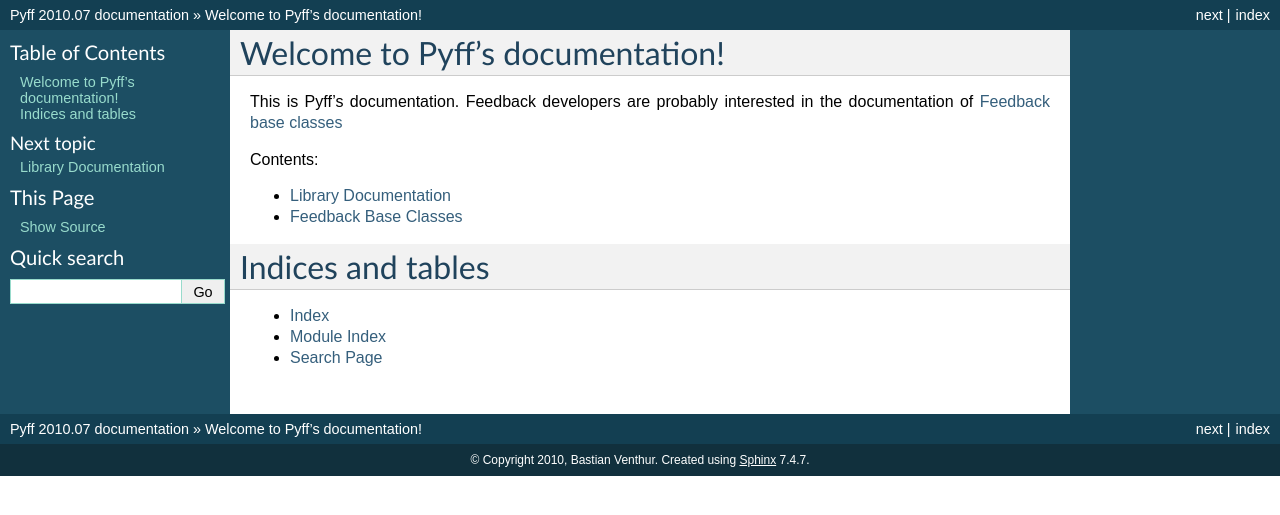
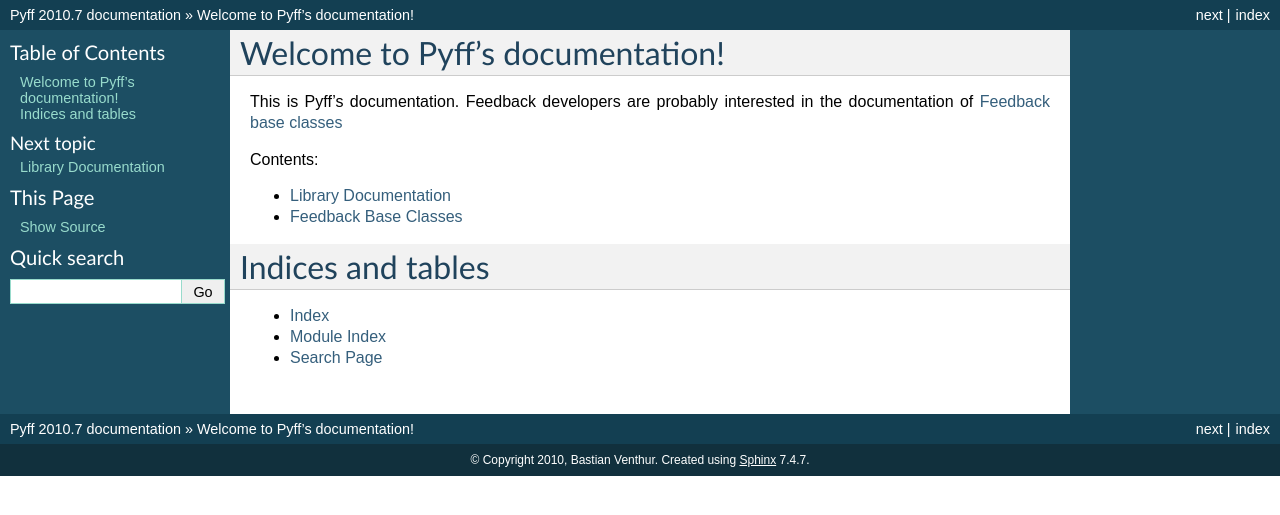
Before and after one commit to venthur/pyff, a Sphinx documentation site: the page built from doc/index.rst, in a window 1280 px wide. Shown: the top 515 px of the page. Built offline with Sphinx 7.4.7, drawn with Linux system fonts in a browser that asks for light colours; formulas are drawn with MathJax 3.

Commit message:
Fixed Pyff version.

```diff
--- a/doc/conf.py
+++ b/doc/conf.py
@@ -45,9 +45,9 @@
 # built documents.
 #
 # The short X.Y version.
-version = '2010.07'
+version = '2010.7'
 # The full version, including alpha/beta/rc tags.
-release = '2010.07'
+release = '2010.7'
 
 # The language for content autogenerated by Sphinx. Refer to documentation
 # for a list of supported languages.
```
Also changed, not shown: 1 other file.
